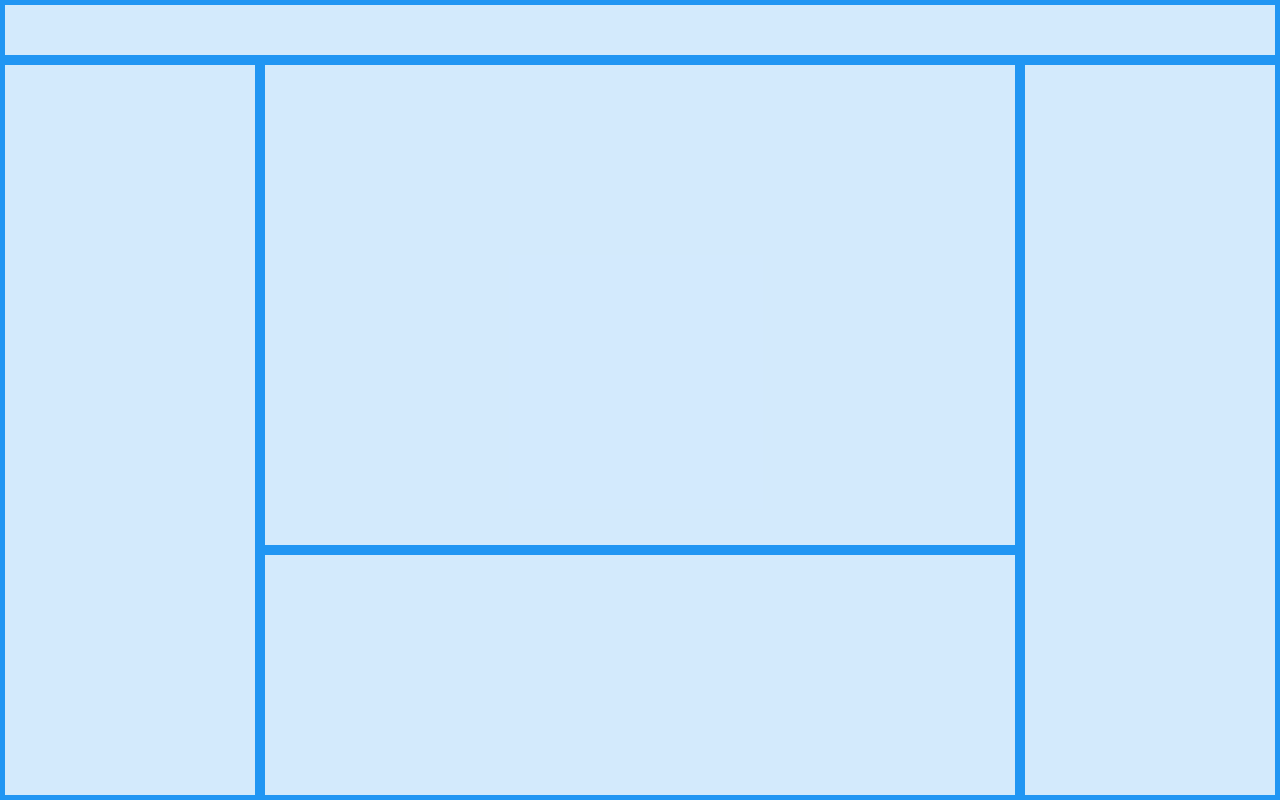
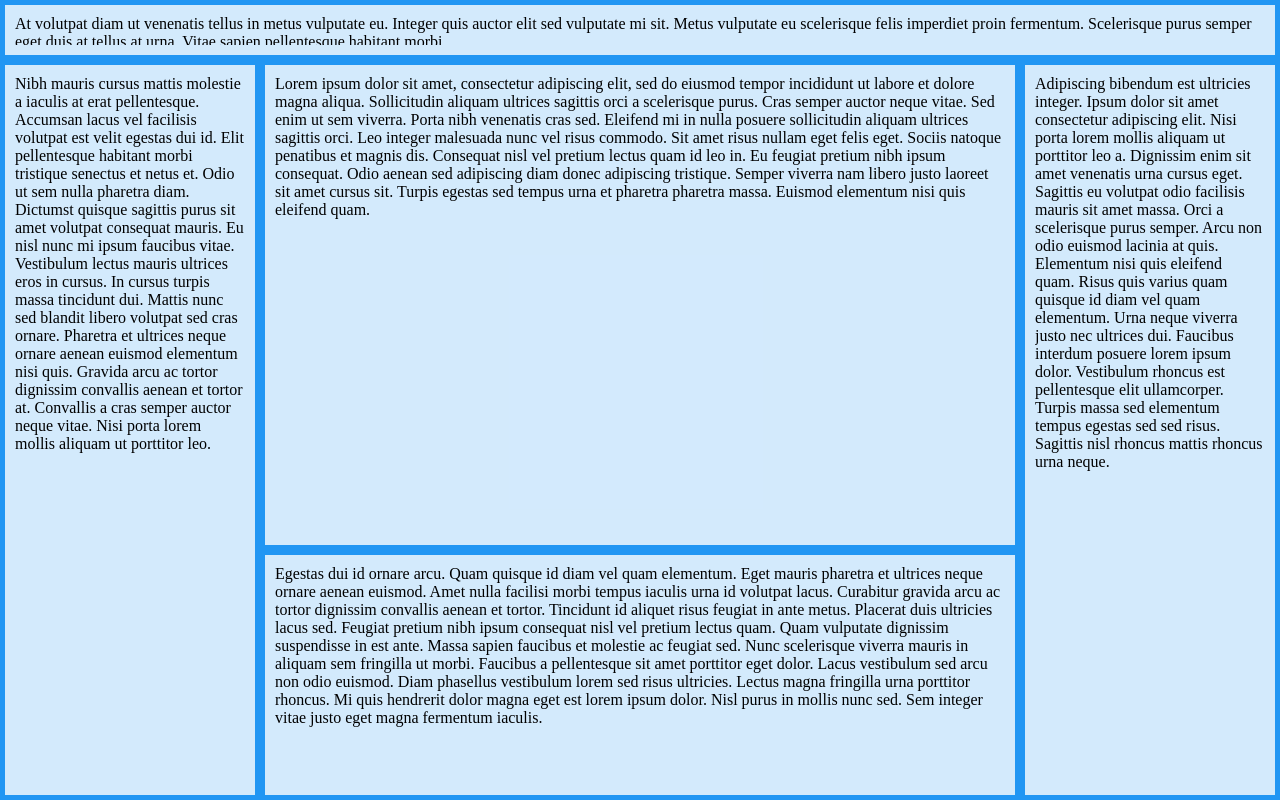
Before and after one commit to Thiago099/grid-resize-helper-example, a website: page dist/index.html in a window 1280 px wide. Drawn offline with Linux system fonts and the light colour scheme; files whose address does not match are found by name.

Commit message:
Deploy to GitHub Pages

```diff
--- a/dist/index.html
+++ b/dist/index.html
@@ -10,14 +10,29 @@
   <body>
     <div class="container">
       <div class="menu">
+        <div class="fill">
+            Nibh mauris cursus mattis molestie a iaculis at erat pellentesque. Accumsan lacus vel facilisis volutpat est velit egestas dui id. Elit pellentesque habitant morbi tristique senectus et netus et. Odio ut sem nulla pharetra diam. Dictumst quisque sagittis purus sit amet volutpat consequat mauris. Eu nisl nunc mi ipsum faucibus vitae. Vestibulum lectus mauris ultrices eros in cursus. In cursus turpis massa tincidunt dui. Mattis nunc sed blandit libero volutpat sed cras ornare. Pharetra et ultrices neque ornare aenean euismod elementum nisi quis. Gravida arcu ac tortor dignissim convallis aenean et tortor at. Convallis a cras semper auctor neque vitae. Nisi porta lorem mollis aliquam ut porttitor leo.
+        </div>
       </div>
       <div class="header">
+        <div class="fill">
+            At volutpat diam ut venenatis tellus in metus vulputate eu. Integer quis auctor elit sed vulputate mi sit. Metus vulputate eu scelerisque felis imperdiet proin fermentum. Scelerisque purus semper eget duis at tellus at urna. Vitae sapien pellentesque habitant morbi.
+        </div>
       </div>
       <div class="main">
+        <div class="fill">
+            Lorem ipsum dolor sit amet, consectetur adipiscing elit, sed do eiusmod tempor incididunt ut labore et dolore magna aliqua. Sollicitudin aliquam ultrices sagittis orci a scelerisque purus. Cras semper auctor neque vitae. Sed enim ut sem viverra. Porta nibh venenatis cras sed. Eleifend mi in nulla posuere sollicitudin aliquam ultrices sagittis orci. Leo integer malesuada nunc vel risus commodo. Sit amet risus nullam eget felis eget. Sociis natoque penatibus et magnis dis. Consequat nisl vel pretium lectus quam id leo in. Eu feugiat pretium nibh ipsum consequat. Odio aenean sed adipiscing diam donec adipiscing tristique. Semper viverra nam libero justo laoreet sit amet cursus sit. Turpis egestas sed tempus urna et pharetra pharetra massa. Euismod elementum nisi quis eleifend quam.
+        </div>
       </div>
       <div class="footer">
+        <div class="fill">
+            Egestas dui id ornare arcu. Quam quisque id diam vel quam elementum. Eget mauris pharetra et ultrices neque ornare aenean euismod. Amet nulla facilisi morbi tempus iaculis urna id volutpat lacus. Curabitur gravida arcu ac tortor dignissim convallis aenean et tortor. Tincidunt id aliquet risus feugiat in ante metus. Placerat duis ultricies lacus sed. Feugiat pretium nibh ipsum consequat nisl vel pretium lectus quam. Quam vulputate dignissim suspendisse in est ante. Massa sapien faucibus et molestie ac feugiat sed. Nunc scelerisque viverra mauris in aliquam sem fringilla ut morbi. Faucibus a pellentesque sit amet porttitor eget dolor. Lacus vestibulum sed arcu non odio euismod. Diam phasellus vestibulum lorem sed risus ultricies. Lectus magna fringilla urna porttitor rhoncus. Mi quis hendrerit dolor magna eget est lorem ipsum dolor. Nisl purus in mollis nunc sed. Sem integer vitae justo eget magna fermentum iaculis.
+        </div>
       </div>
       <div class="right">
+        <div class="fill">
+            Adipiscing bibendum est ultricies integer. Ipsum dolor sit amet consectetur adipiscing elit. Nisi porta lorem mollis aliquam ut porttitor leo a. Dignissim enim sit amet venenatis urna cursus eget. Sagittis eu volutpat odio facilisis mauris sit amet massa. Orci a scelerisque purus semper. Arcu non odio euismod lacinia at quis. Elementum nisi quis eleifend quam. Risus quis varius quam quisque id diam vel quam elementum. Urna neque viverra justo nec ultrices dui. Faucibus interdum posuere lorem ipsum dolor. Vestibulum rhoncus est pellentesque elit ullamcorper. Turpis massa sed elementum tempus egestas sed sed risus. Sagittis nisl rhoncus mattis rhoncus urna neque.
+        </div>
       </div>
   </div>
 
@@ -44,6 +59,7 @@
 
       .container > div {
           background-color: rgba(255, 255, 255, 0.8);
+          position: relative;
       }
 
       .menu {
@@ -65,6 +81,12 @@
       .header {
           grid-area: header;
       }
+
+      .fill{
+            inset: 10px;
+            overflow: hidden;
+            position: absolute;
+        }
   </style>
 
   </body>
```
